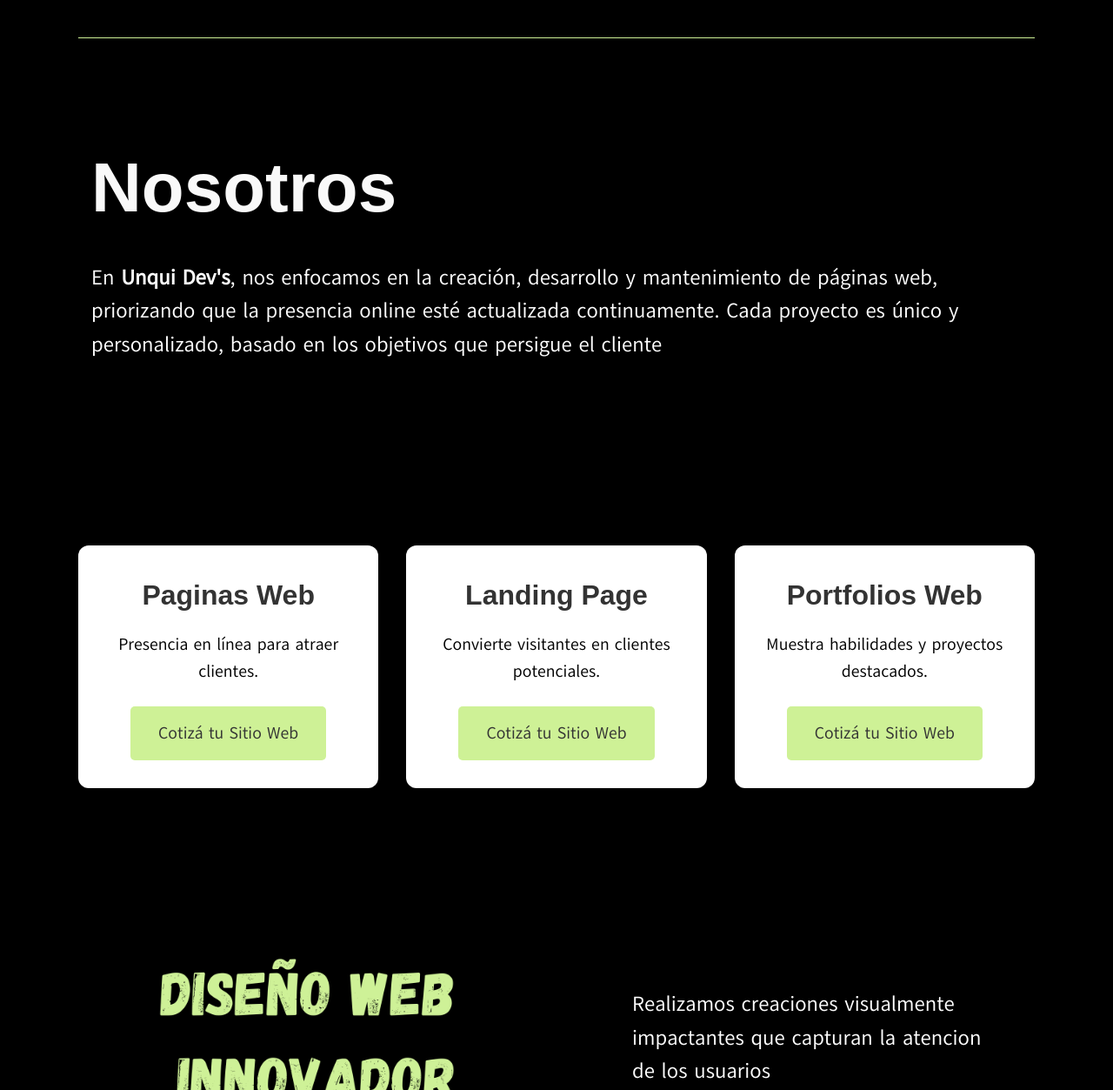
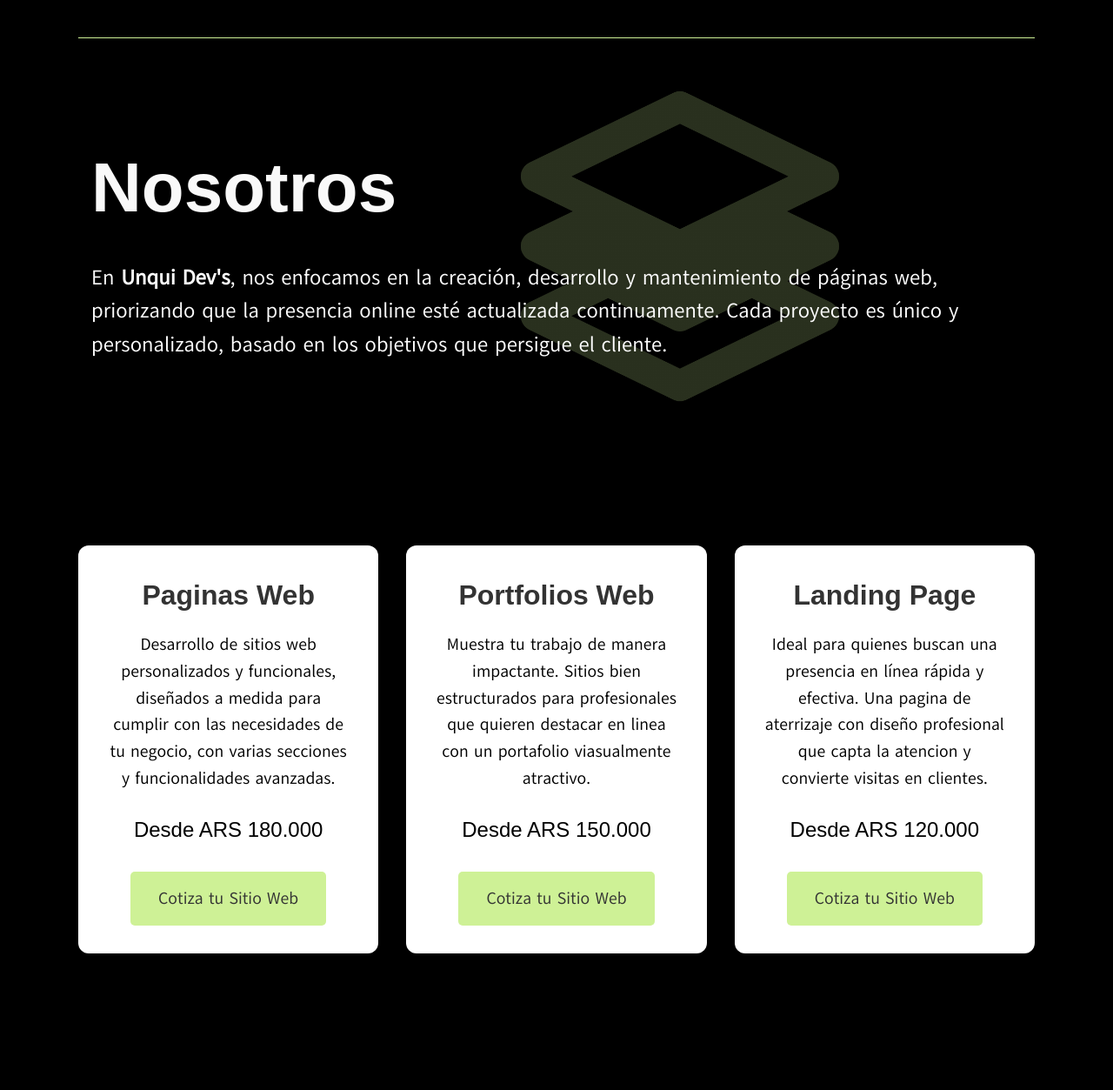
Before and after one commit to franuncal/UNQUIDEV-LANDINGPAGE, a plain HTML site: page index.html in a window 1280 px wide. Shown: the part 737-1990 px from the top of the page at 87% size. Drawn offline with nearby package versions, Linux system fonts and the light colour scheme; some packages are replaced by stand-ins of ours; a script that the page names is missing; files whose address does not match are found by name; a web font is replaced by a local one.

Commit message:
Estructurando web general

```diff
--- a/css/styles.css
+++ b/css/styles.css
@@ -117,16 +117,51 @@ header {
 }
 
 .banner h1 {
-  text-align: left; /* Alinea el título a la izquierda */
+  text-align: left;
   font-size: 5rem;
   margin: 0 0 20px;
+  overflow: hidden; /* Oculta el contenido sobrante */
+  border-right: 0.15em solid black; /* Efecto de cursor */
+  white-space: nowrap; /* Evita que el texto se ajuste a la línea */
+  animation: typing 3s steps(30, end), blink-caret 0.75s step-end infinite;
+}
+
+/* Efecto de escribir */
+@keyframes typing {
+  from {
+    width: 0;
+  }
+  to {
+    width: 100%;
+  }
+}
+
+/* Efecto de parpadeo del cursor */
+@keyframes blink-caret {
+  from,
+  to {
+    border-color: transparent;
+  }
+  50% {
+    border-color: black;
+  }
 }
 
 .banner h2 {
   font-family: "akatab", sans-serif;
-  text-align: left; /* Alinea el párrafo a la izquierda */
+  text-align: left;
   font-size: 2.2rem;
   margin: 0 0 20px;
+  opacity: 0;
+  transform: translateY(30px);
+  animation: fadeInUp 2s ease forwards;
+}
+
+@keyframes fadeInUp {
+  to {
+    opacity: 1;
+    transform: translateY(0);
+  }
 }
 
 .cta-container {
@@ -155,6 +190,15 @@ header {
 
 /* Nosotros */
 .nosotros {
+  background-image: linear-gradient(
+      0deg,
+      rgba(0, 0, 0, 0.8),
+      rgba(0, 0, 0, 0.8)
+    ),
+    url("/img/img-unqui/fondo02.png");
+  background-position: right;
+  background-repeat: no-repeat;
+  background-size: contain;
   transition: background-color 0.3s ease;
   background-color: #000;
   padding: 40px 20px;
@@ -221,6 +265,13 @@ header {
 .servicios-text p {
   font-size: 1.2rem;
   margin-bottom: 1.5rem;
+}
+
+.servicios-text .servicios-text-price {
+  font-family: "Aboreto", sans-serif;
+  color: #000;
+  font-size: 1.5rem;
+  margin-bottom: 1.8rem;
 }
 
 .cta-container {
--- a/index.html
+++ b/index.html
@@ -33,7 +33,7 @@
         <button id="cerrar" class="cerrar-menu"><i class="bi bi-x"></i></button>
         <ul class="nav-list" id="nav-list">
           <li><a href="#banner">Inicio</a></li>
-          <li><a href="#nosotros">Sobre Nosotros</a></li>
+          <li><a href="#nosotros">Nosotros</a></li>
           <li><a href="#servicios">Servicios</a></li>
           <li><a href="#contacto">Contacto</a></li>
           <div class="social-icons-nav">
@@ -74,7 +74,7 @@
             desarrollo y mantenimiento de páginas web, priorizando que la
             presencia online esté actualizada continuamente. Cada proyecto es
             único y personalizado, basado en los objetivos que persigue el
-            cliente
+            cliente.
           </p>
         </div>
       </div>
@@ -87,9 +87,30 @@
         <div class="servicios-modo">
           <div class="servicios-text">
             <h3>Paginas Web</h3>
-            <p>Presencia en línea para atraer clientes.</p>
+            <p>
+              Desarrollo de sitios web personalizados y funcionales, diseñados a
+              medida para cumplir con las necesidades de tu negocio, con varias
+              secciones y funcionalidades avanzadas.
+            </p>
+            <p class="servicios-text-price">Desde ARS 180.000</p>
             <div class="cta-container">
-              <a href="#contacto" class="cta-button">Cotizá tu Sitio Web</a>
+              <a href="#contacto" class="cta-button">Cotiza tu Sitio Web</a>
+            </div>
+          </div>
+        </div>
+
+        <!-- Portfolios web -->
+        <div class="servicios-modo">
+          <div class="servicios-text">
+            <h3>Portfolios Web</h3>
+            <p>
+              Muestra tu trabajo de manera impactante. Sitios bien estructurados
+              para profesionales que quieren destacar en linea con un portafolio
+              viasualmente atractivo.
+            </p>
+            <p class="servicios-text-price">Desde ARS 150.000</p>
+            <div class="cta-container">
+              <a href="#contacto" class="cta-button">Cotiza tu Sitio Web</a>
             </div>
           </div>
         </div>
@@ -98,20 +119,14 @@
         <div class="servicios-modo">
           <div class="servicios-text">
             <h3>Landing Page</h3>
-            <p>Convierte visitantes en clientes potenciales.</p>
+            <p>
+              Ideal para quienes buscan una presencia en línea rápida y
+              efectiva. Una pagina de aterrizaje con diseño profesional que
+              capta la atencion y convierte visitas en clientes.
+            </p>
+            <p class="servicios-text-price">Desde ARS 120.000</p>
             <div class="cta-container">
-              <a href="#contacto" class="cta-button">Cotizá tu Sitio Web</a>
-            </div>
-          </div>
-        </div>
-
-        <!-- Portfolios web -->
-        <div class="servicios-modo">
-          <div class="servicios-text">
-            <h3>Portfolios Web</h3>
-            <p>Muestra habilidades y proyectos destacados.</p>
-            <div class="cta-container">
-              <a href="#contacto" class="cta-button">Cotizá tu Sitio Web</a>
+              <a href="#contacto" class="cta-button">Cotiza tu Sitio Web</a>
             </div>
           </div>
         </div>
@@ -128,7 +143,7 @@
           <div class="feature-text">
             <p>
               Realizamos creaciones visualmente impactantes que capturan la
-              atencion de los usuarios
+              atencion de los usuarios.
             </p>
           </div>
         </div>
@@ -140,7 +155,7 @@
           <div class="feature-text">
             <p>
               Funcionalidades personalizadas que se adaptan a las necesidades de
-              tu negocio
+              tu negocio.
             </p>
           </div>
         </div>
@@ -153,7 +168,7 @@
             <p>
               Resolución de problemas de forma rápida y eficiente. Servicios de
               mantenimiento continuos para asegurar que tu sitio web funcione de
-              manera optima en todo momento
+              manera optima en todo momento.
             </p>
           </div>
         </div>
```
Also changed, not shown: img/img-unqui/fondo02.png (added).
